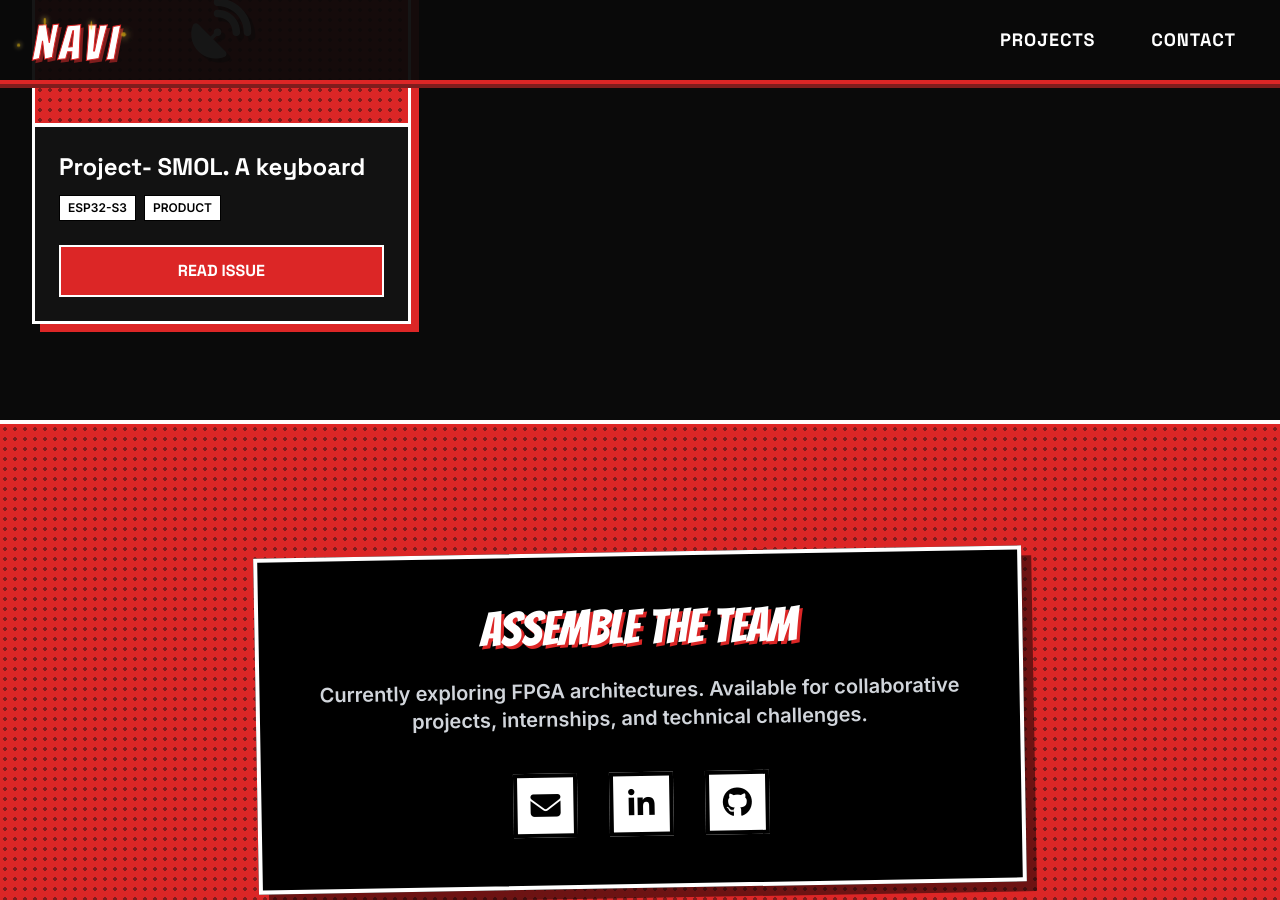
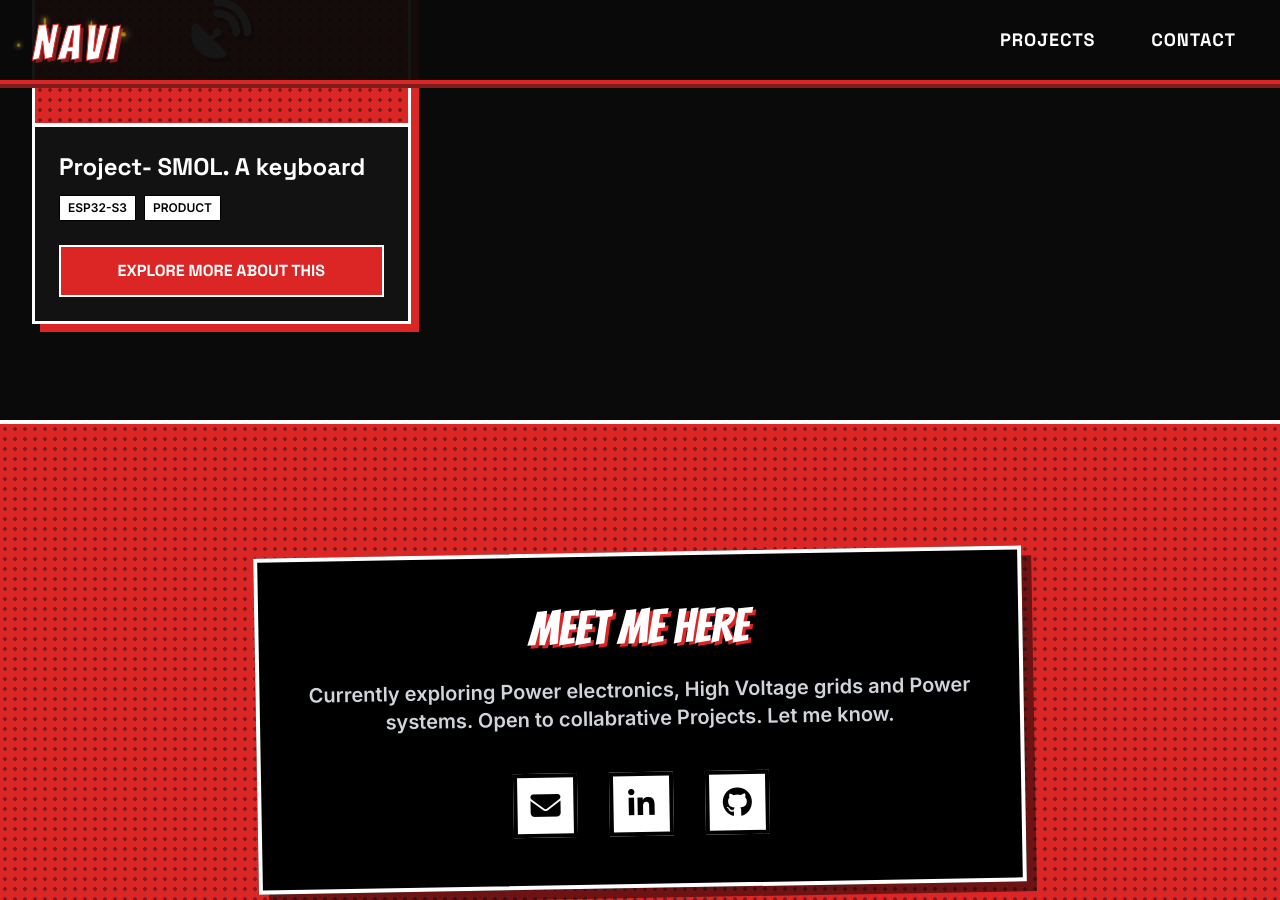
Before and after one commit to Pruthvik27/navi.github.io, a Jekyll site: the page index.html, which Jekyll copies as it is, in a window 1280 px wide and 900 px high, scrolled down 1130 px. Built offline with Jekyll 4.4.1, drawn with Linux system fonts in a browser that asks for light colours; nearby versions of some CDN libraries; some of the changed text lies outside the part shown.

Commit message:
Update index.html

```diff
--- a/index.html
+++ b/index.html
@@ -219,7 +219,7 @@
 
                         <!-- Caution Tape Element -->
                         <div class="absolute -bottom-4 -left-8 z-20 bg-black text-comic-yellow font-heading font-bold text-sm px-4 py-1 transform -rotate-6 border-2 border-comic-yellow">
-                            SHORT CIRCUIT AVERTED
+                            I just wanted to measure the Dimensions
                         </div>
                     </div>
                 </div>
@@ -231,7 +231,7 @@
     <section id="projects" class="py-24 relative z-10 bg-dark-bg border-y-4 border-white">
         <div class="max-w-7xl mx-auto px-4 sm:px-6 lg:px-8">
             <div class="mb-16 flex items-center gap-4">
-                <h2 class="text-4xl md:text-5xl font-comic text-white tracking-wide" style="text-shadow: 3px 3px 0 #dc2626;">ISSUE #01: PROJECTS</h2>
+                <h2 class="text-4xl md:text-5xl font-comic text-white tracking-wide" style="text-shadow: 3px 3px 0 #dc2626;">PROJECTS</h2>
                 <div class="flex-grow h-2 bg-crimson-red border-y-2 border-black max-w-[200px]"></div>
             </div>
 
@@ -251,7 +251,7 @@
                         </div>
                         <!-- Updated to link directly to the new Jekyll markdown page -->
                         <a href="/iot-telemetry-hub/" class="mt-auto block w-full py-3 bg-crimson-red text-white border-2 border-white font-heading font-bold uppercase text-center hover:bg-white hover:text-black hover:border-black transition-colors">
-                            Read Issue
+                            Explore more about this
                         </a>
                     </div>
                 </div>
@@ -263,18 +263,18 @@
     <!-- Contact Section -->
     <section id="contact" class="py-32 relative z-10 halftone-panel border-b-4 border-white">
         <div class="max-w-3xl mx-auto px-4 text-center bg-black border-4 border-white p-12 shadow-[10px_10px_0_rgba(0,0,0,0.5)] transform -rotate-1">
-            <h2 class="text-5xl font-comic text-white mb-6" style="text-shadow: 3px 3px 0 #dc2626;">ASSEMBLE THE TEAM</h2>
+            <h2 class="text-5xl font-comic text-white mb-6" style="text-shadow: 3px 3px 0 #dc2626;">MEET ME HERE</h2>
             <p class="text-xl text-gray-300 mb-10 font-sans font-semibold">
-                Currently exploring FPGA architectures. Available for collaborative projects, internships, and technical challenges.
+                Currently exploring Power electronics, High Voltage grids and Power systems. Open to collabrative Projects. Let me know.
             </p>
             <div class="flex justify-center space-x-8">
-                <a href="#" class="w-16 h-16 bg-white border-4 border-black flex items-center justify-center text-black hover:bg-comic-yellow hover:-translate-y-2 shadow-[4px_4px_0_#000] transition-all">
+                <a href="mailto:pruthvik.siddaraju@gmail.com" class="w-16 h-16 bg-white border-4 border-black flex items-center justify-center text-black hover:bg-comic-yellow hover:-translate-y-2 shadow-[4px_4px_0_#000] transition-all">
                     <i class="fas fa-envelope text-3xl"></i>
                 </a>
-                <a href="#" class="w-16 h-16 bg-white border-4 border-black flex items-center justify-center text-black hover:bg-comic-yellow hover:-translate-y-2 shadow-[4px_4px_0_#000] transition-all">
+                <a href="https://www.linkedin.com/in/pruthvik-s-a0b32130b/" class="w-16 h-16 bg-white border-4 border-black flex items-center justify-center text-black hover:bg-comic-yellow hover:-translate-y-2 shadow-[4px_4px_0_#000] transition-all">
                     <i class="fab fa-linkedin-in text-3xl"></i>
                 </a>
-                <a href="#" class="w-16 h-16 bg-white border-4 border-black flex items-center justify-center text-black hover:bg-comic-yellow hover:-translate-y-2 shadow-[4px_4px_0_#000] transition-all">
+                <a href="https://github.com/Pruthvik27" class="w-16 h-16 bg-white border-4 border-black flex items-center justify-center text-black hover:bg-comic-yellow hover:-translate-y-2 shadow-[4px_4px_0_#000] transition-all">
                     <i class="fab fa-github text-3xl"></i>
                 </a>
             </div>
```
Also changed, not shown: other parts of index.html (+1 -1 lines).
